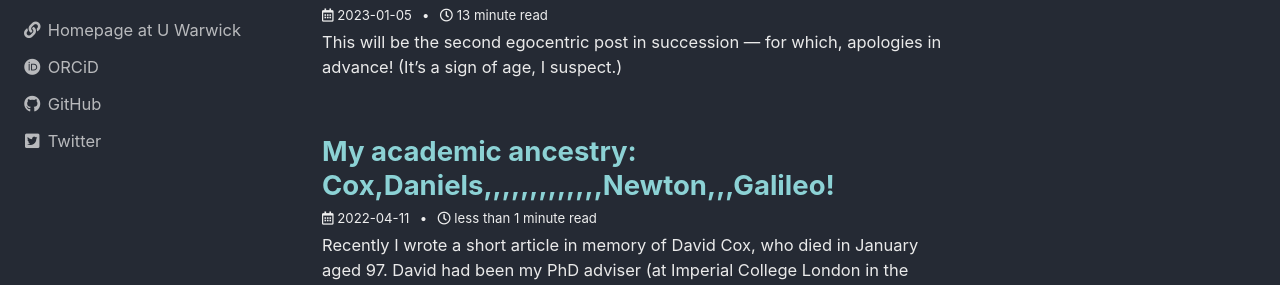
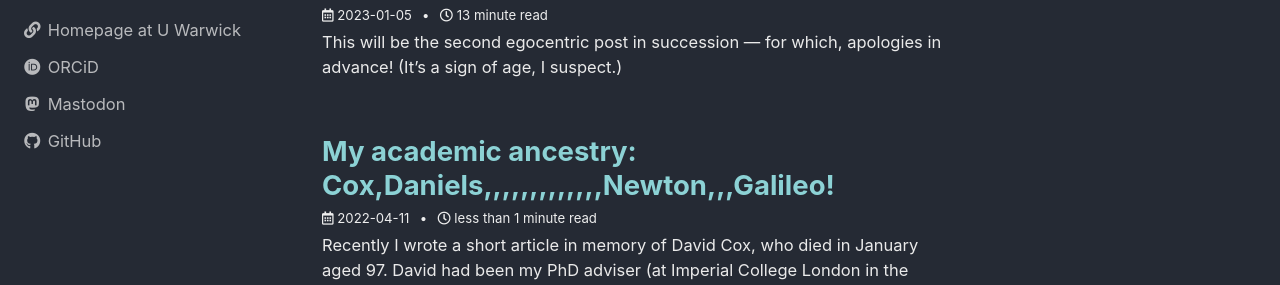
Before and after one commit to DavidFirth/blog, a Jekyll site: the page built from docs/index.html, in a window 1280 px wide. Shown: the part 314-599 px from the top of the page. Built offline with Jekyll 4.4.1, drawn with Linux system fonts in a browser that asks for light colours; cached includes are drawn as plain includes; the list of posts is cut into pages by our own code.

Commit message:
Include Mastodon link

```diff
--- a/docs/_config.yml
+++ b/docs/_config.yml
@@ -106,7 +106,7 @@ author:
   bio              : "Researcher in Statistics"
   location         : # "Warwick, UK"
   email            : # d.firth@warwick.ac.uk
-  twitter          : "firthstat"
+  twitter          : # "firthstat"
   github           : "DavidFirth"
   links:
     - # label: "Email"
@@ -130,6 +130,9 @@ author:
     - label: "ORCiD"
       icon: "fab fa-fw fa-orcid"
       url: "https://orcid.org/0000-0003-0302-2312"
+    - label: "Mastodon"
+      icon: "fab fa-fw fa-mastodon"
+      url: "https://fediscience.org/firthstat"
 
 # Site Footer
 footer:
```
